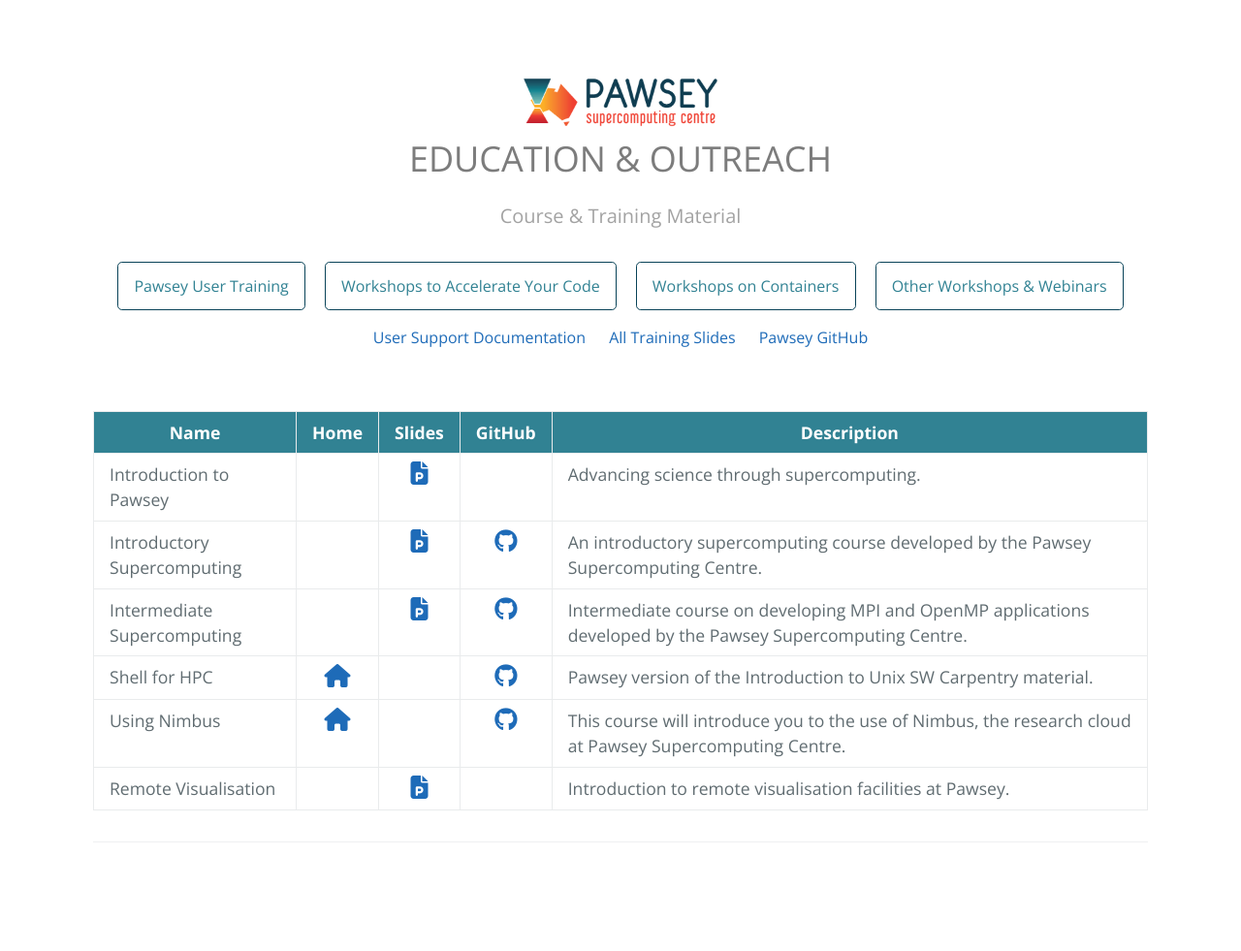
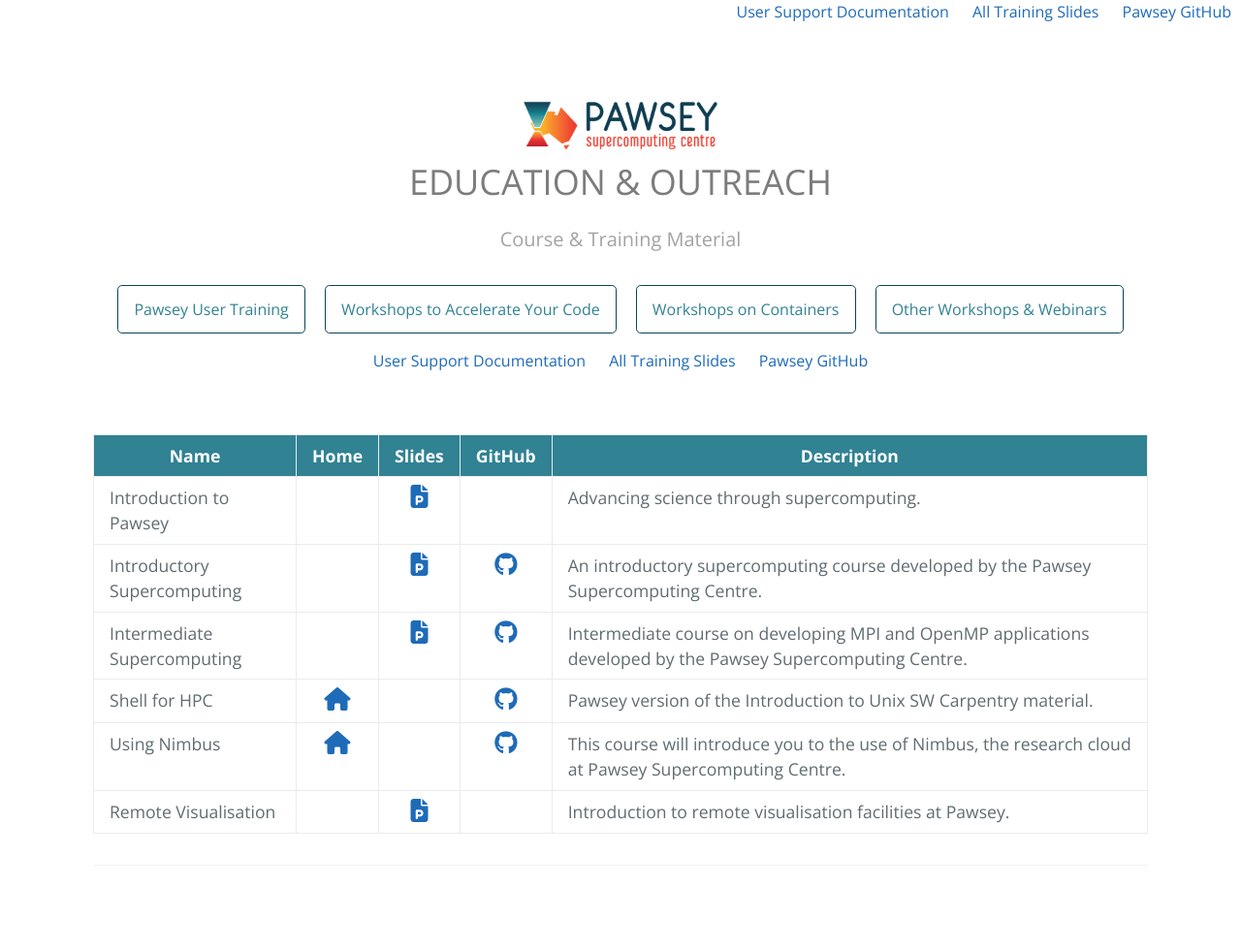
Before and after one commit to ratkinson0405/ratkinson0405.github.io, a Jekyll site: the page built from index.md, in a window 1280 px wide. Shown: the whole page at 97% size. Built offline with Jekyll 4.4.1, drawn with Linux system fonts in a browser that asks for light colours; nearby versions of some CDN libraries; our own code applies the rules of GitHub Pages for plain Markdown files; the repository's description, which GitHub fills in, is left out; before the commit the page ends 957 px from its top, so only the background shows below that.

Commit message:
Update default.html

```diff
--- a/_layouts/default.html
+++ b/_layouts/default.html
@@ -11,6 +11,11 @@
     <link rel="stylesheet" href="{{ '/assets/css/style.css?v=' | append: site.github.build_revision | relative_url }}">
   </head>
   <body>
+    <section style="text-align: right;">
+      {% for externalLink in site.data.externalLinks.links %}
+        <a href="{{ externalLink.url }}" style="padding: 10px;">{{ externalLink.title }}</a>
+      {% endfor %}
+    </section>
     <section class="page-header">
       <a class="site-title" href="http://pawsey.org.au"><img width="200" src="{{ '/' | absolute_url }}assets/img/logo.png"></a>
       <h1 class="project-name">EDUCATION & OUTREACH</h1>
```
